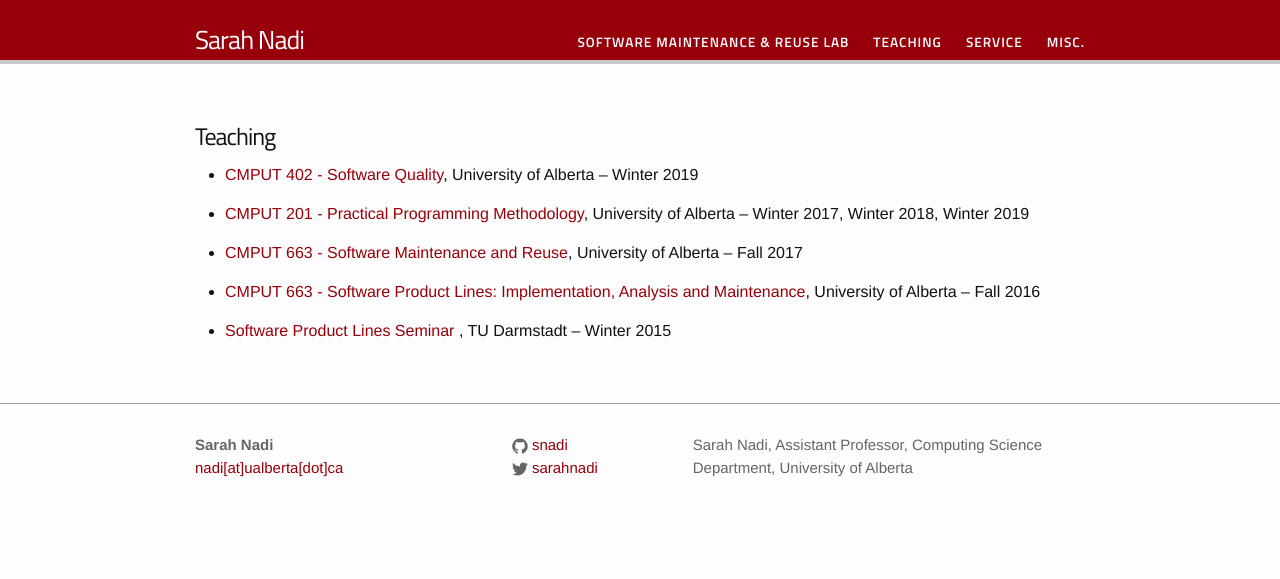
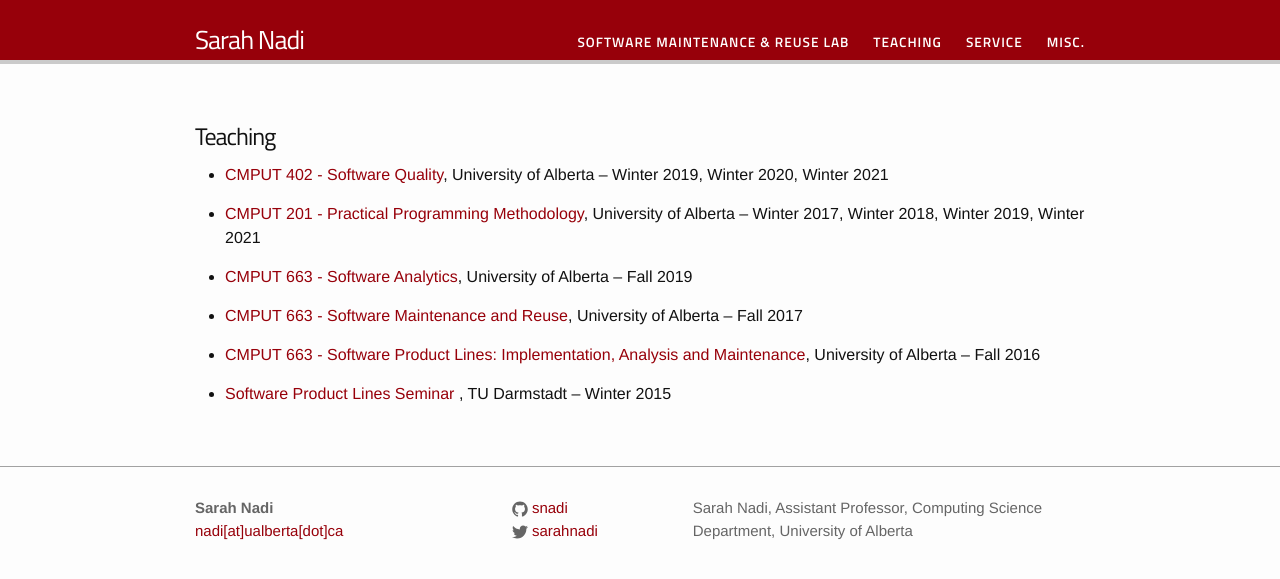
Before and after one commit to snadi/snadi.github.io, a Jekyll site: the page built from pages/teaching.md, in a window 1280 px wide. Shown: the top 579 px of the page. Built offline with Jekyll 4.4.1, drawn with Linux system fonts in a browser that asks for light colours; our own code applies the rules of GitHub Pages for plain Markdown files.

Commit message:
Update teaching.md

```diff
--- a/pages/teaching.md
+++ b/pages/teaching.md
@@ -6,9 +6,11 @@ group: teaching
 
 # Teaching
 
-* [CMPUT 402 - Software Quality](https://www.ualberta.ca/computing-science/undergraduate-studies/course-directory/courses/software-quality), University of Alberta -- Winter 2019
+* [CMPUT 402 - Software Quality](https://www.ualberta.ca/computing-science/undergraduate-studies/course-directory/courses/software-quality), University of Alberta -- Winter 2019, Winter 2020, Winter 2021
 
-* [CMPUT 201 - Practical Programming Methodology](https://www.ualberta.ca/computing-science/undergraduate-studies/course-directory/courses/practical-programming-methodology), University of Alberta -- Winter 2017, Winter 2018, Winter 2019
+* [CMPUT 201 - Practical Programming Methodology](https://www.ualberta.ca/computing-science/undergraduate-studies/course-directory/courses/practical-programming-methodology), University of Alberta -- Winter 2017, Winter 2018, Winter 2019, Winter 2021
+
+* [CMPUT 663 - Software Analytics](https://www.ualberta.ca/computing-science/graduate-studies/course-directory/courses/software-analytics.html), University of Alberta -- Fall 2019
 
 * [CMPUT 663 - Software Maintenance and Reuse](cmput663-f17.md), University of Alberta -- Fall 2017
 
```
